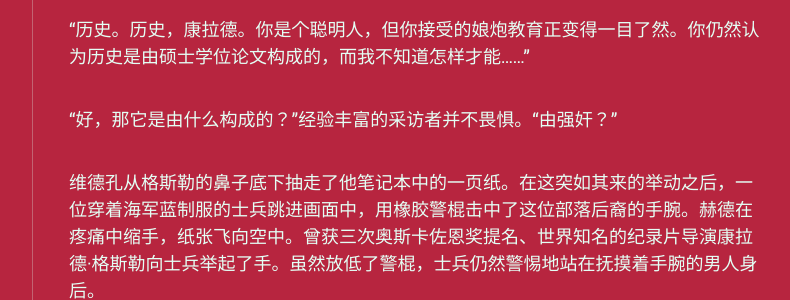
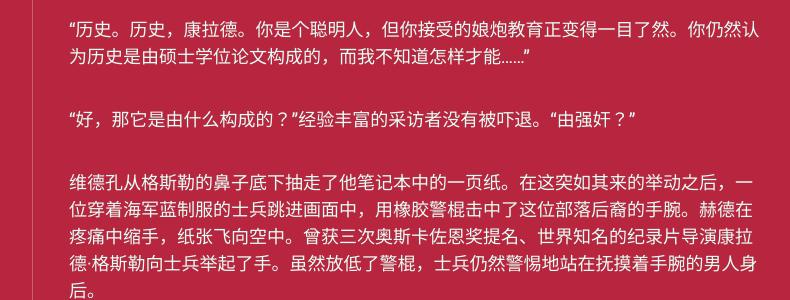
Before and after one commit to scatterdclouds/scatterdclouds.github.io, a Jekyll site: the page built from _posts/2023-08-24-vitkunhird.md, in a window 1280 px wide. Shown: the part 4144-4444 px from the top of the page, without its empty margins (357-1147 px from the left). Built offline with Jekyll 4.4.1, drawn with Linux system fonts in a browser that asks for light colours; nearby versions of some CDN libraries; some web fonts are replaced; comment, search, counter and statistics services are not loaded.

Commit message:
Update 2023-08-24-vitkunhird.md

```diff
--- a/_posts/2023-08-24-vitkunhird.md
+++ b/_posts/2023-08-24-vitkunhird.md
@@ -89,7 +89,7 @@ Extract from "4. Vidkun Hird" from *Sacred and Terrible Air* by Robert Kurvitz
 
 “历史。历史，康拉德。你是个聪明人，但你接受的娘炮教育正变得一目了然。你仍然认为历史是由硕士学位论文构成的，而我不知道怎样才能……”
 
-“好，那它是由什么构成的？”经验丰富的采访者并不畏惧。“由强奸？”
+“好，那它是由什么构成的？”经验丰富的采访者没有被吓退。“由强奸？”
 
 维德孔从格斯勒的鼻子底下抽走了他笔记本中的一页纸。在这突如其来的举动之后，一位穿着海军蓝制服的士兵跳进画面中，用橡胶警棍击中了这位部落后裔的手腕。赫德在疼痛中缩手，纸张飞向空中。曾获三次奥斯卡佐恩奖提名、世界知名的纪录片导演康拉德·格斯勒向士兵举起了手。虽然放低了警棍，士兵仍然警惕地站在抚摸着手腕的男人身后。
 
```
